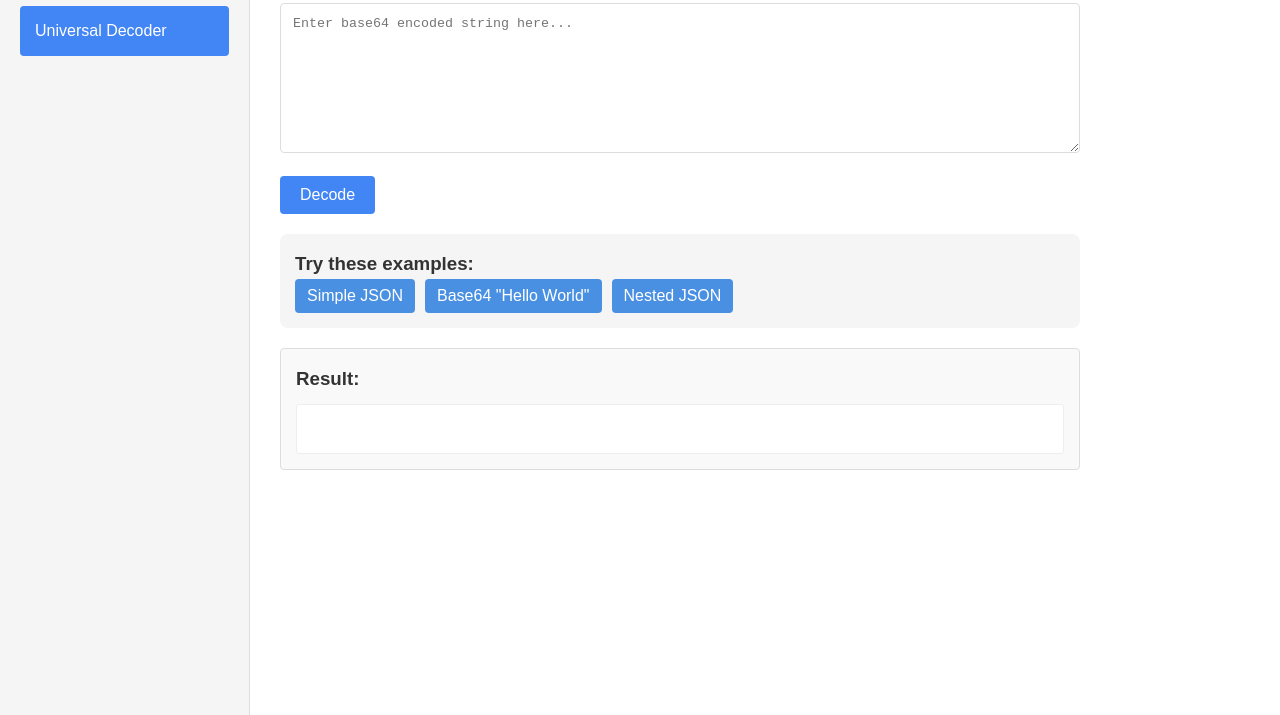
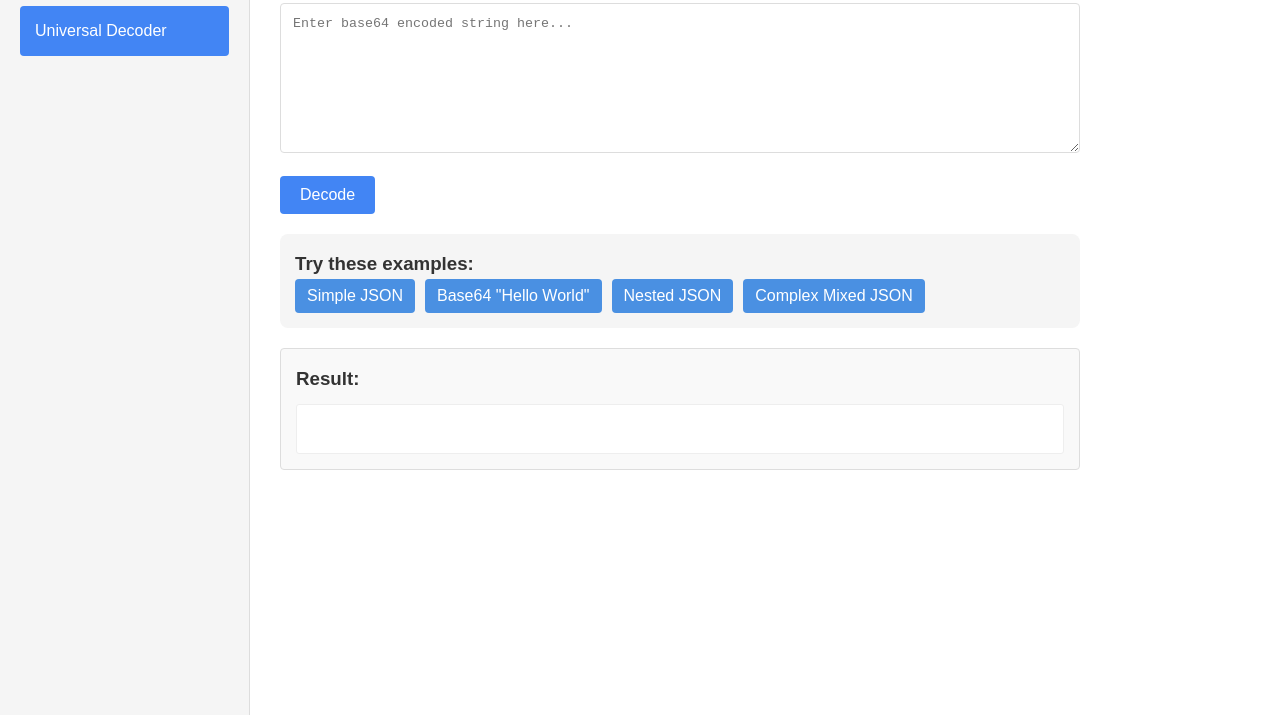
Before and after one commit to himg90/offline-tools-v4, a website built with Vite: page index.html in a window 1280 px wide. Shown: the part 85-800 px from the top of the page. Built offline with nearby package versions, Linux system fonts and the light colour scheme.

Commit message:
Examples Added

```diff
--- a/index.html
+++ b/index.html
@@ -27,6 +27,7 @@
                             <button class="example-btn" data-example='{"name":"Test User","age":30}'>Simple JSON</button>
                             <button class="example-btn" data-example='SGVsbG8gV29ybGQ='>Base64 "Hello World"</button>
                             <button class="example-btn" data-example='eyJ1c2VyIjp7ImRldGFpbHMiOnsiYWRkcmVzcyI6eyJzdHJlZXQiOiIxMjMgTWFpbiBTdCIsImNpdHkiOiJUZWNodmlsbGUifX19fQ=='>Nested JSON</button>
+                            <button class="example-btn" data-example='{"base64_encoded_json":"eyAidGVzdCI6ICJ2YWx1ZSIgfQ==","escaped_json":"{\"test\": \"value\"}","escaped_and_base64_encoded_json":"e1widGVzdFwiOiBcInZhbHVlXCJ9"}'>Complex Mixed JSON</button>
                         </div>
                     </div>
                     <div class="result-container">
```
